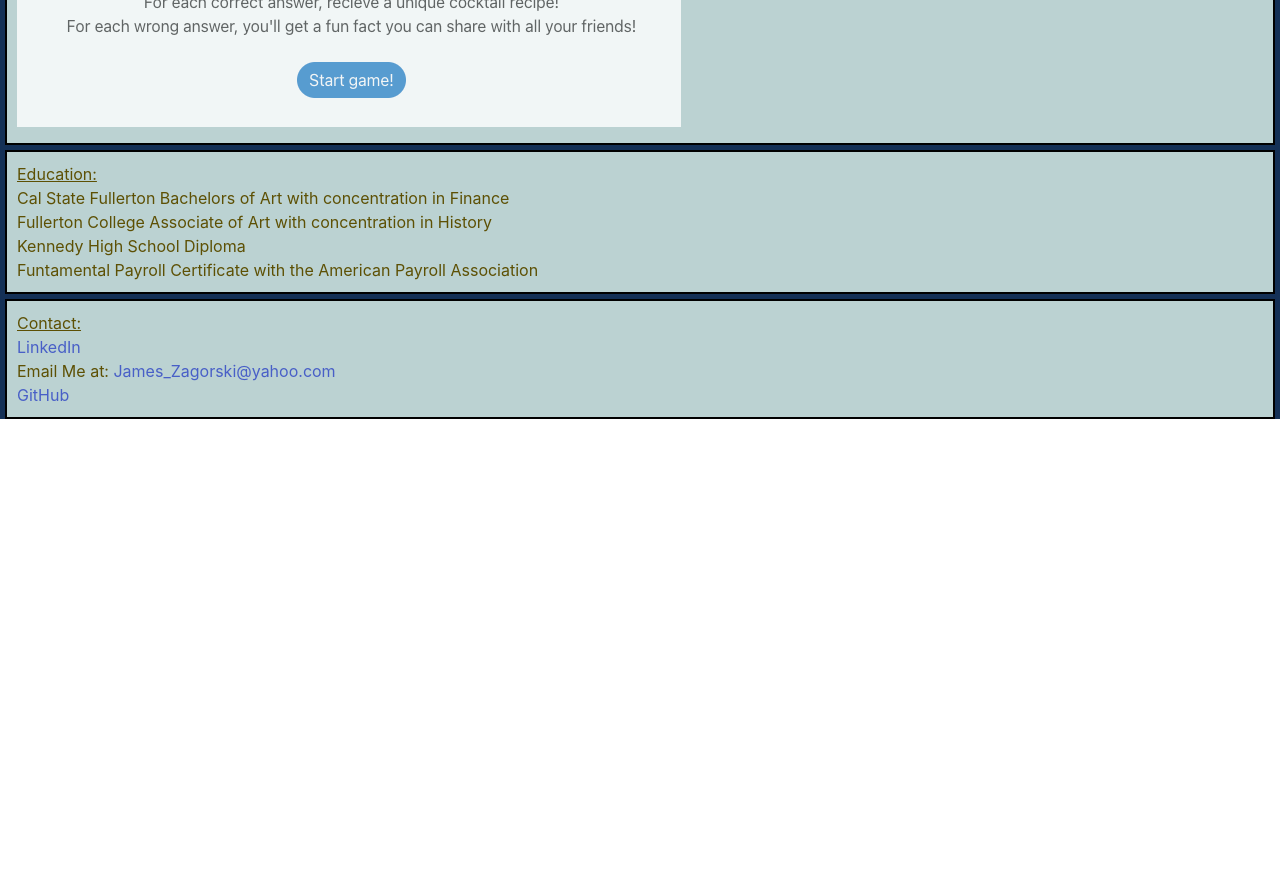
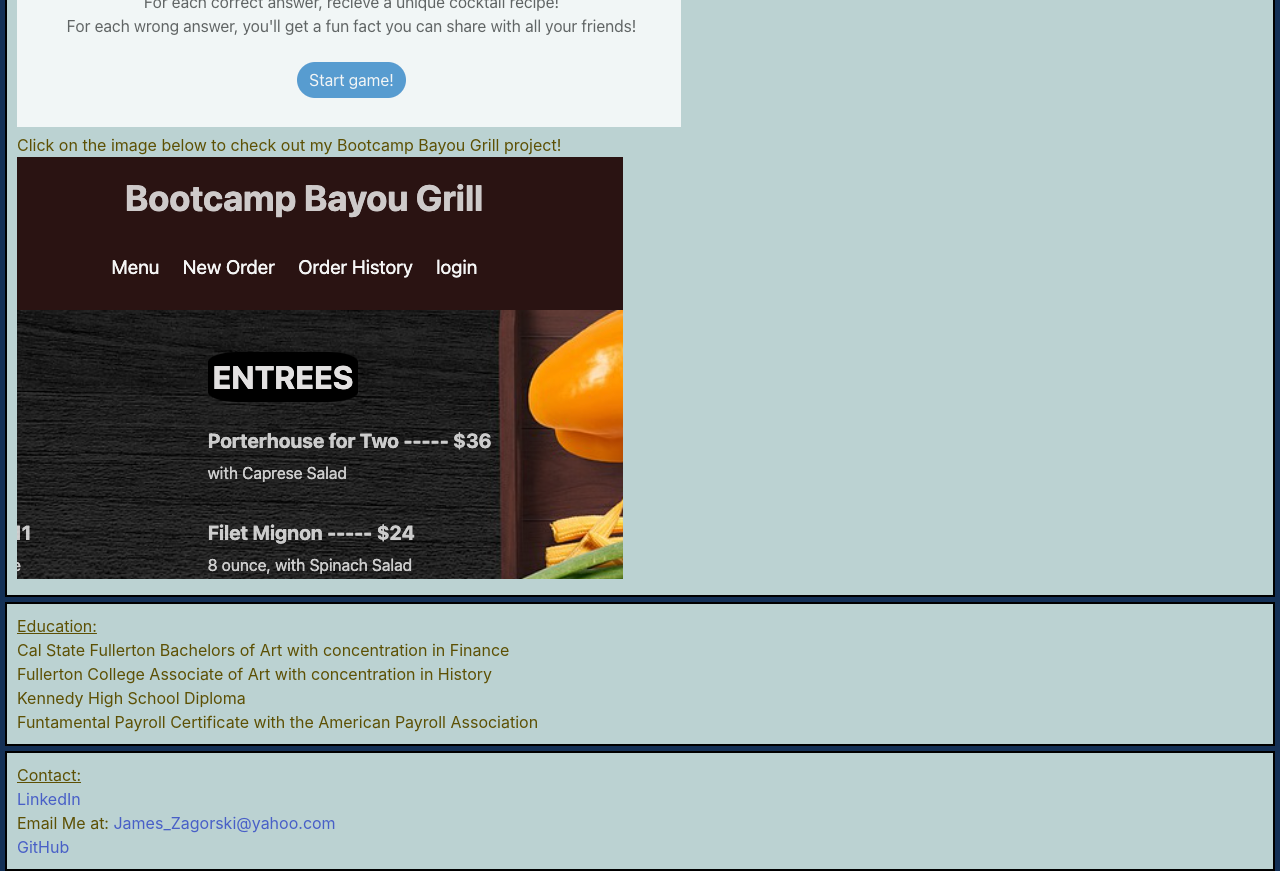
Before and after one commit to James-Zagorski/Portfolio, a plain HTML site: page index.html in a window 1280 px wide. Shown: the part 1120-1996 px from the top of the page. Before the commit the page ends 1544 px from the top, so only its background shows below. Drawn offline with nearby package versions, Linux system fonts and the light colour scheme.

Commit message:
addedbayouimage

```diff
--- a/index.html
+++ b/index.html
@@ -65,6 +65,11 @@
       <img src="assets/triviascreenshot.png" alt="Trivia Time Screenshot" class="trivia-screenshot"/>
       </a>
 
+      <p>Click on the image below to check out my Bootcamp Bayou Grill project! </p>
+      <a class="is-rounded" href="https://stormy-earth-33029.herokuapp.com/" target=”_blank”>
+      <img src="assets/bayouscreenshot.png" alt="Bayou Photo Screenshot" class="bayou-screenshot"/>
+      </a>
+
       </p>
     </section>
 
```
Also changed, not shown: assets/bayouscreenshot.png (added), 1 other file.
